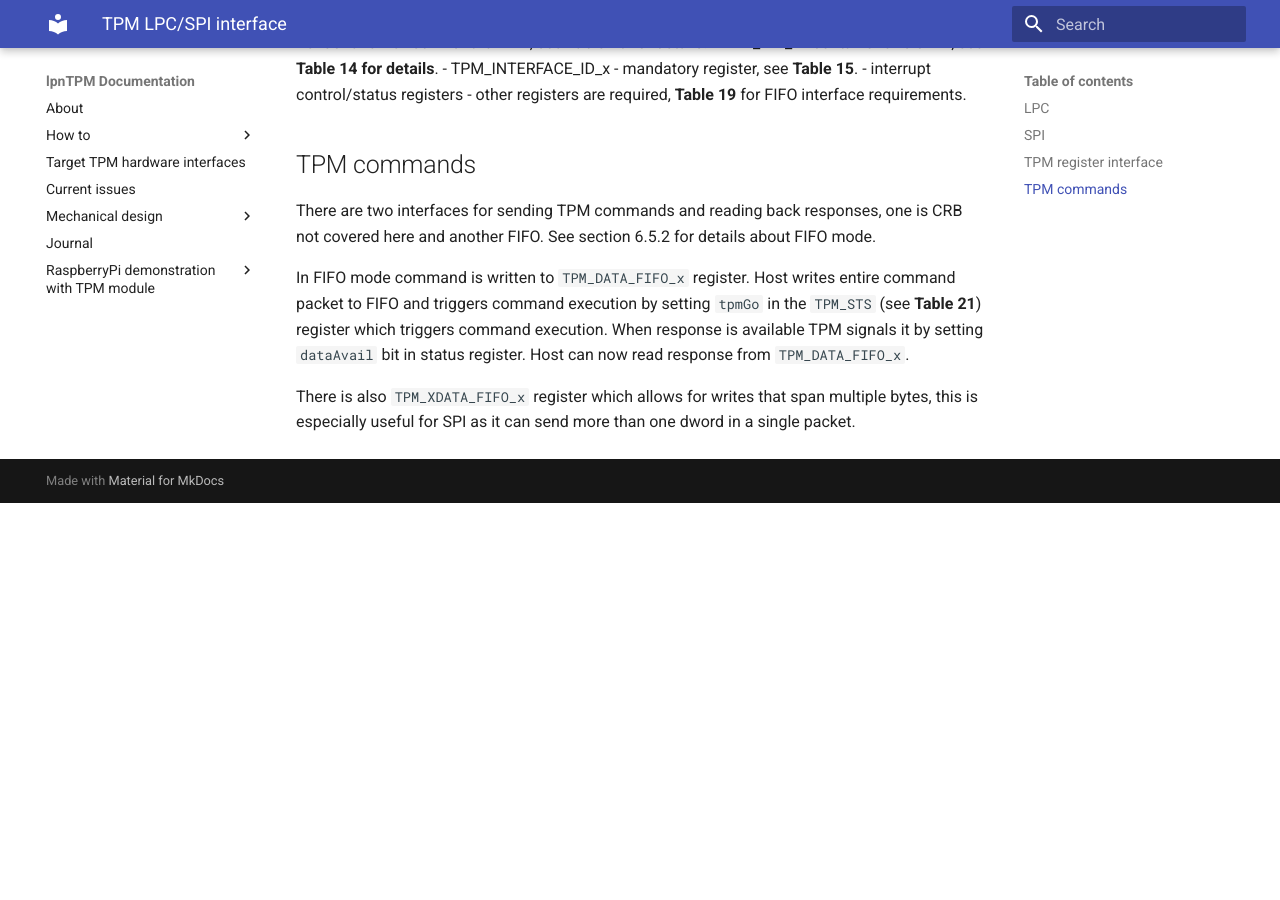
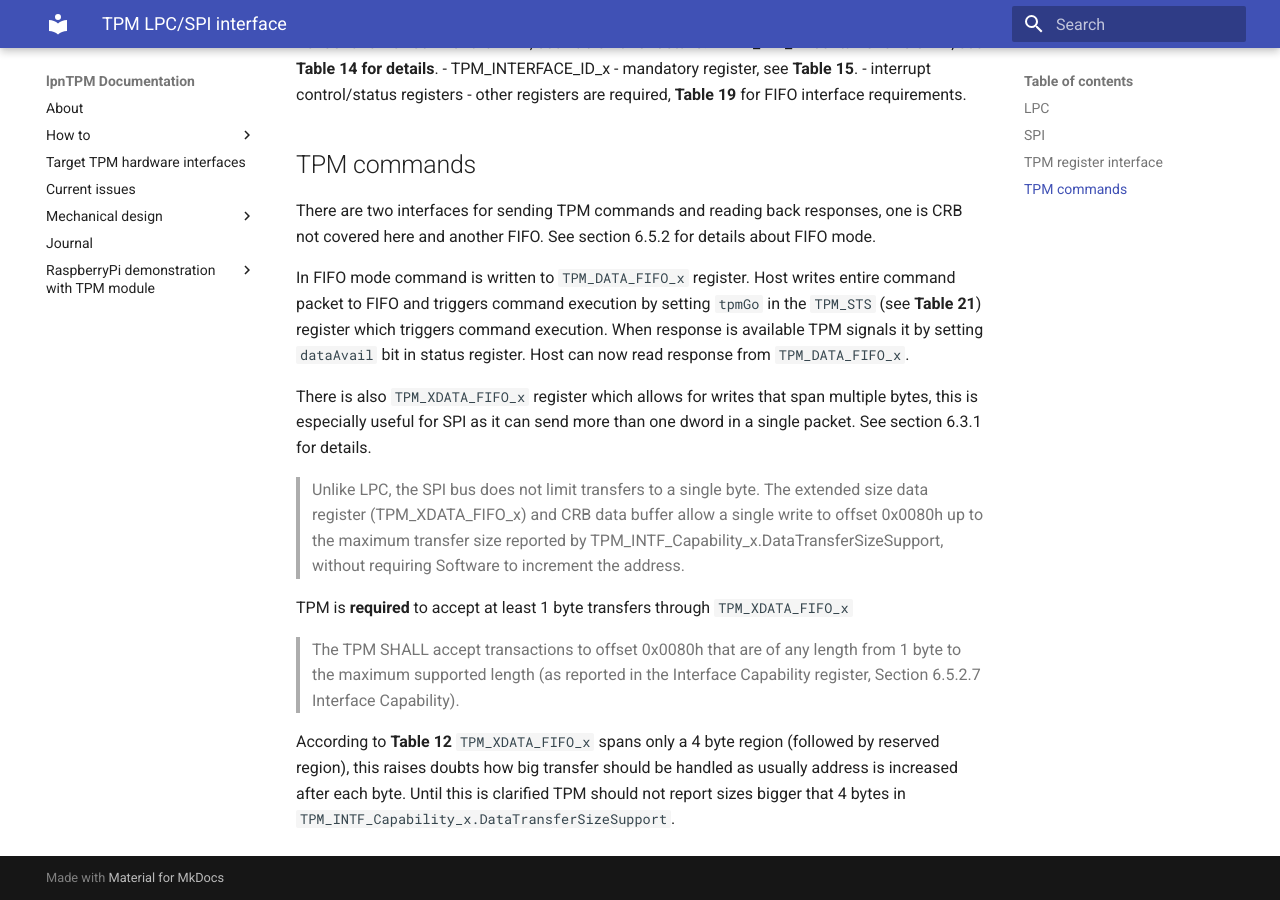
Before and after one commit to lpn-plant/lpntpm-docs, an MkDocs documentation site: the page built from docs/tpm_lpc_spi_interface.md, in a window 1280 px wide and 900 px high, scrolled down 4249 px. Built offline with MkDocs 1.6.1 and Material for MkDocs 9.7.7, drawn with Linux system fonts in a browser that asks for light colours; before the commit the page ends 4752 px from its top, so only the background shows below that.

Commit message:
docs/tpm_lpc_spi_interface.md: add more info about TPM_XDATA_FIFO_x

```diff
--- a/docs/tpm_lpc_spi_interface.md
+++ b/docs/tpm_lpc_spi_interface.md
@@ -147,4 +147,23 @@ in status register. Host can now read response from `TPM_DATA_FIFO_x`.
 
 There is also `TPM_XDATA_FIFO_x` register which allows for writes that span
 multiple bytes, this is especially useful for SPI as it can send more than one
-dword in a single packet.
+dword in a single packet. See section 6.3.1 for details.
+
+> Unlike LPC, the SPI bus does not limit transfers to a single byte. The
+> extended size data register (TPM_XDATA_FIFO_x) and CRB data buffer allow a
+> single write to offset 0x0080h up to the maximum transfer size reported by
+> TPM_INTF_Capability_x.DataTransferSizeSupport, without requiring Software to
+> increment the address.
+
+TPM is **required** to accept at least 1 byte transfers through
+`TPM_XDATA_FIFO_x`
+
+> The TPM SHALL accept transactions to offset 0x0080h that are of any length
+> from 1 byte to the maximum supported length (as reported in the Interface
+> Capability register, Section 6.5.2.7 Interface Capability).
+
+According to **Table 12** `TPM_XDATA_FIFO_x` spans only a 4 byte region
+(followed by reserved region), this raises doubts how big transfer should be
+handled as usually address is increased after each byte. Until this is clarified
+TPM should not report sizes bigger that 4 bytes in
+`TPM_INTF_Capability_x.DataTransferSizeSupport`.
```
